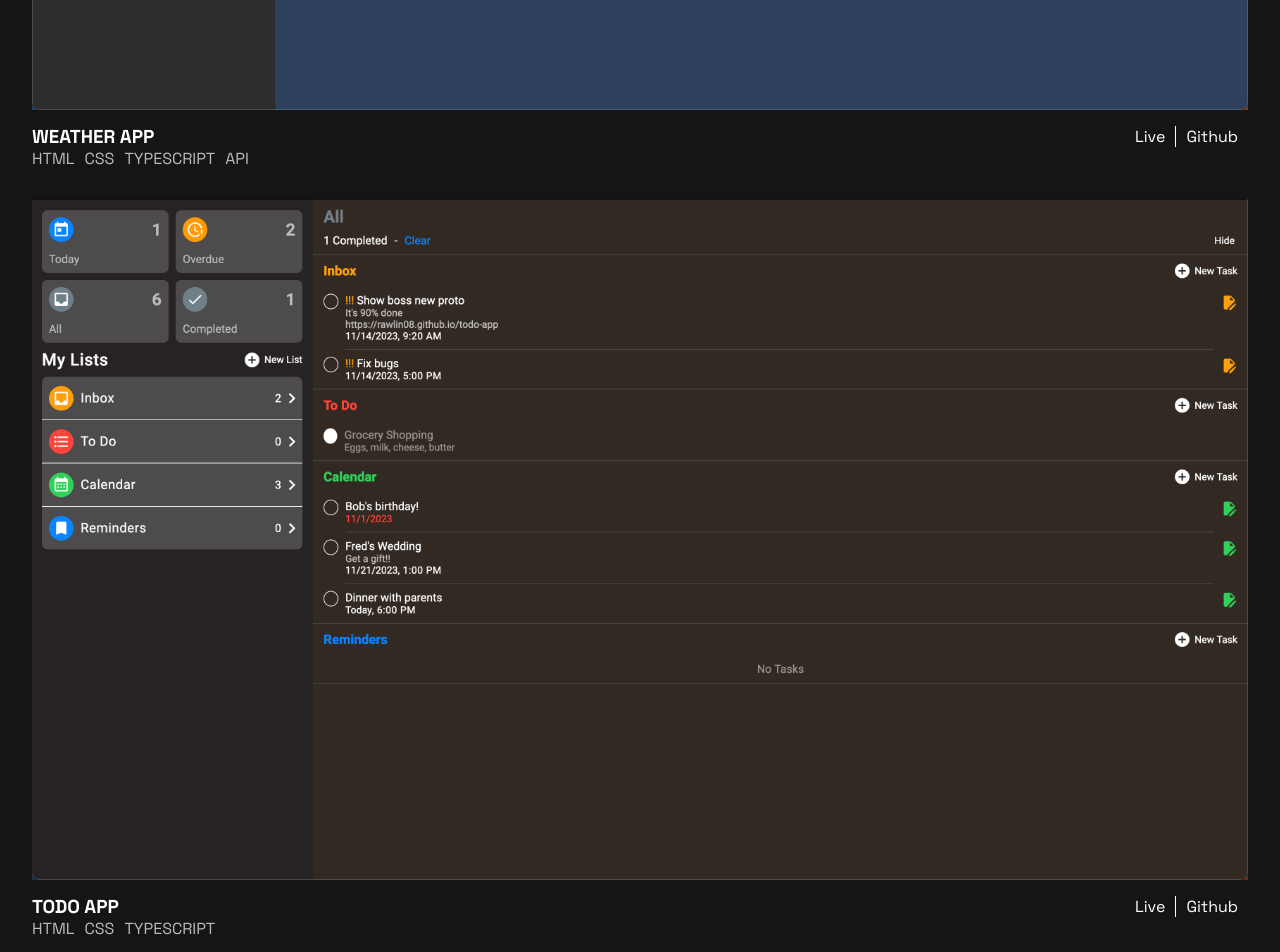
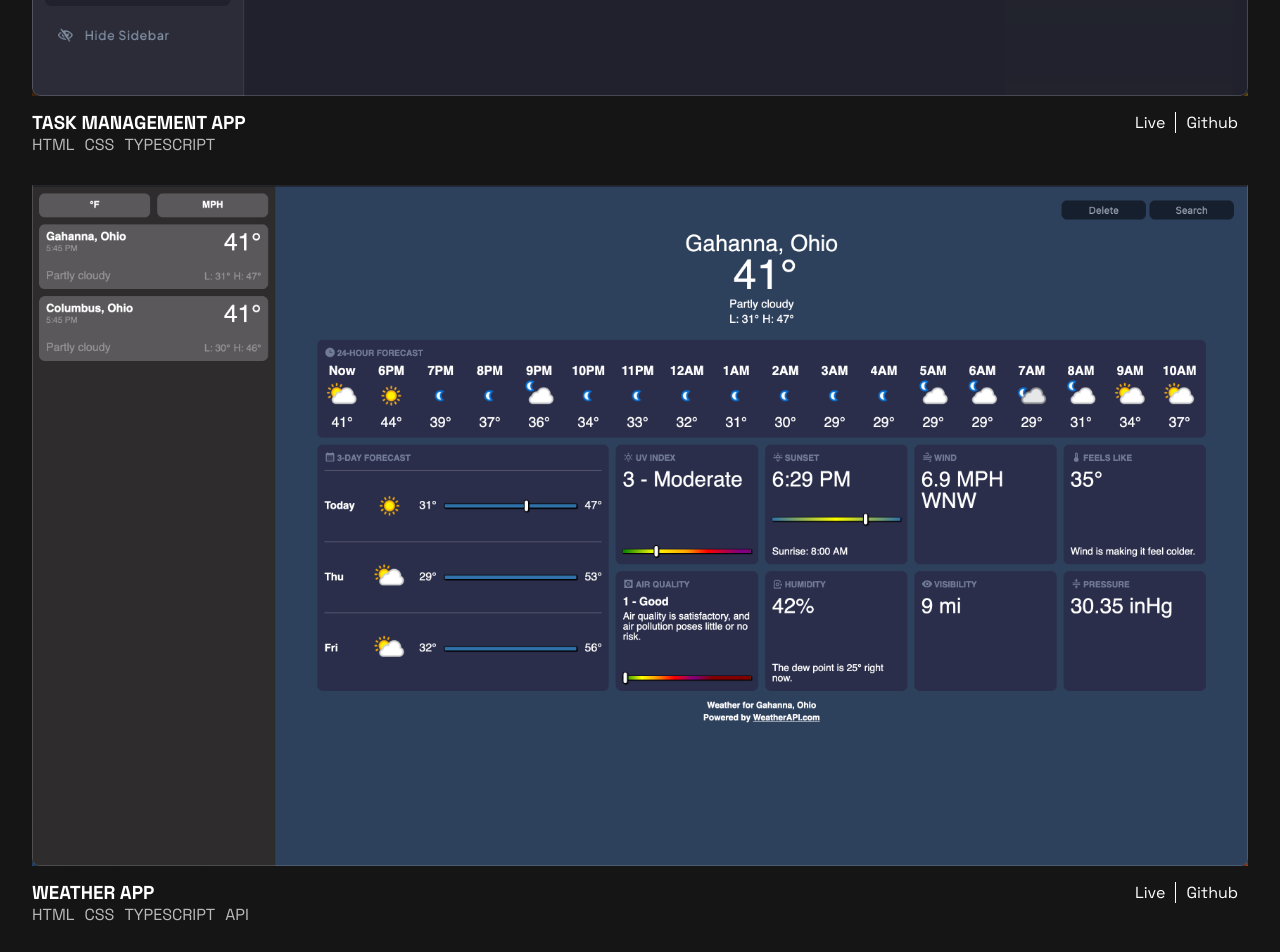
Before and after one commit to rawlin08/portfolio, an Angular app: page / in a window 1280 px wide. Shown: the part 1760-2712 px from the top of the page. Built offline with nearby package versions, Linux system fonts and the light colour scheme.

Commit message:
deleted old project, added new to replace it

```diff
--- a/src/app/components/projects.component.ts
+++ b/src/app/components/projects.component.ts
@@ -90,18 +90,18 @@ export class ProjectsComponent {
 
   projects:any = [
     {
+      img: 'assets/images/taskmanagementscreen.png',
+      liveurl: 'https://rawlin08.github.io/task-management-app/',
+      giturl: 'https://github.com/rawlin08/todo-app',
+      title: 'TASK MANAGEMENT APP',
+      langs: ['HTML', 'CSS', 'TYPESCRIPT']
+    },
+    {
       img: 'assets/images/weatherScreen.png',
       liveurl: 'https://rawlin08.github.io/weather-app/',
       giturl: 'https://github.com/rawlin08/weather-app',
       title: 'WEATHER APP',
       langs: ['HTML', 'CSS', 'TYPESCRIPT', 'API']
-    },
-    {
-      img: 'assets/images/todoScreen.png',
-      liveurl: 'https://rawlin08.github.io/todo-app/',
-      giturl: 'https://github.com/rawlin08/todo-app',
-      title: 'TODO APP',
-      langs: ['HTML', 'CSS', 'TYPESCRIPT']
     },
     {
       img: 'assets/images/planetFactsScreen.png',
```
Also changed, not shown: src/assets/images/taskmanagementscreen.png (added), src/assets/images/todoScreen.png (deleted).
